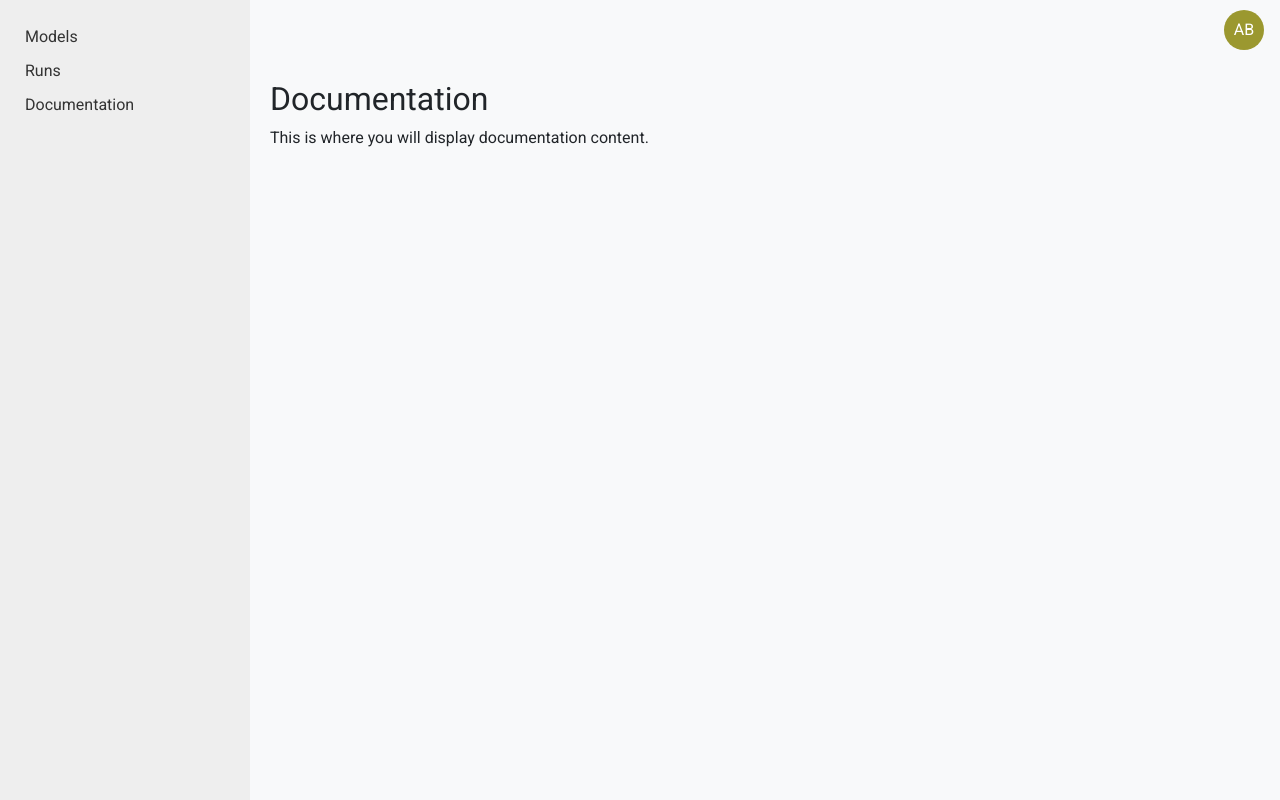
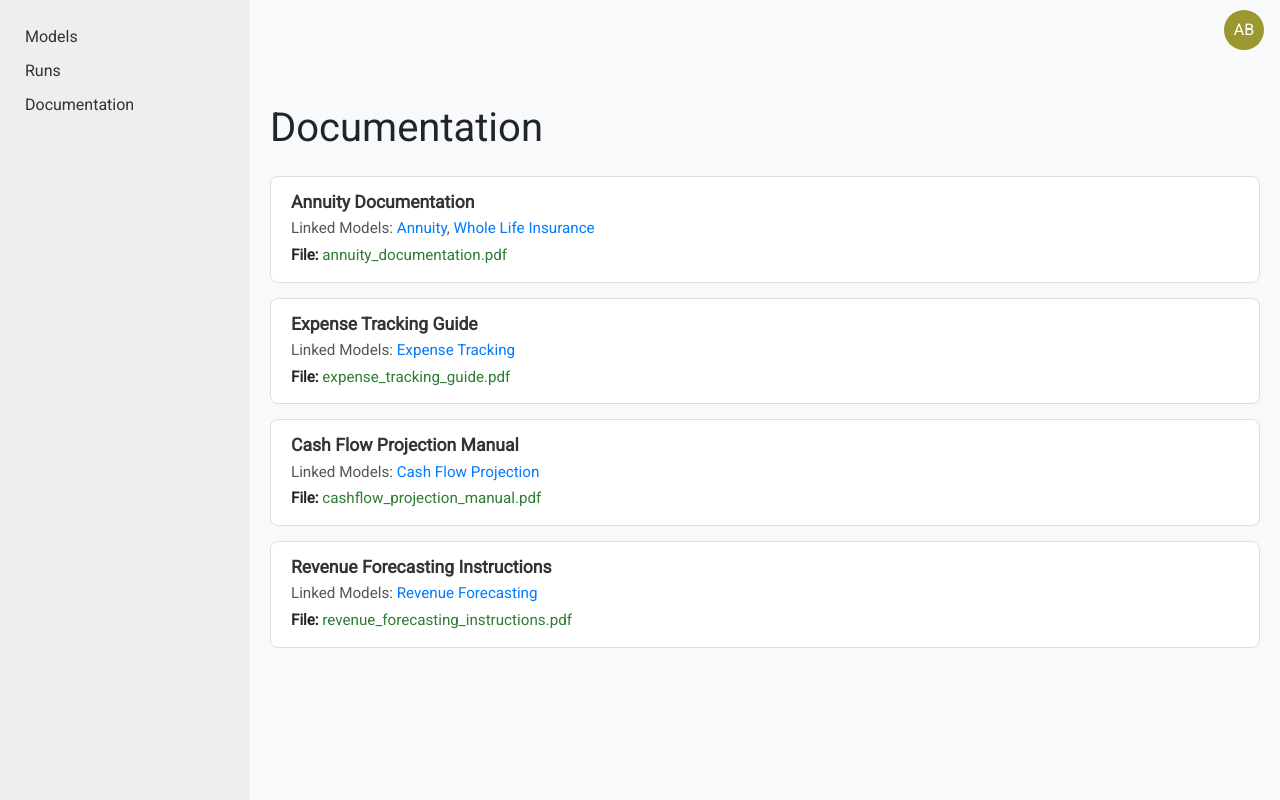
Before and after one commit to zchmielewska/cashflowerhub, a Django app: page /documentation in a window 1280 px wide. Run offline with Django 5.2, Linux system fonts and the light colour scheme; some libraries are stand-ins or nearby versions.

Commit message:
start documentation template

```diff
--- a/hub/static/hub/styles.css
+++ b/hub/static/hub/styles.css
@@ -184,6 +184,48 @@ body {
     color: #721c24;
 }
 
+/* Documentation */
+.doc-list {
+    margin-top: 20px;
+}
+
+.doc-item {
+    background-color: #ffffff;
+    border: 1px solid #dddddd;
+    border-radius: 8px;
+    padding: 15px 20px; /* Medium padding between models and runs */
+    margin-bottom: 15px; /* Medium margin between items */
+    transition: background-color 0.3s ease;
+}
+
+.doc-item:hover {
+    background-color: #f8f9fa;
+}
+
+.doc-title {
+    font-size: 1.1rem;
+    font-weight: bold;
+    color: #333;
+}
+
+.doc-models {
+    font-size: 0.95rem;
+    color: #555;
+}
+
+.doc-file {
+    font-size: 0.95rem;
+}
+
+.doc-file a {
+    color: #2E7D32; /* Dark green for file link, same as models */
+    text-decoration: none;
+}
+
+.doc-file a:hover {
+    text-decoration: underline;
+}
+
 /* Media */
 @media (max-width: 768px) {
     #sidebar-wrapper {
--- a/hub/templates/hub/documentation.html
+++ b/hub/templates/hub/documentation.html
@@ -1,9 +1,54 @@
-<!-- hub/templates/hub/documentation.html -->
-{% extends 'hub/base.html' %}
+{% extends 'base.html' %}
 
 {% block title %}Documentation - Cashflowerhub{% endblock %}
 
 {% block content %}
-<h2>Documentation</h2>
-<p>This is where you will display documentation content.</p>
+    <h1 class="my-4">Documentation</h1>
+
+    <div class="doc-list">
+        <!-- Example Document 1 -->
+        <div class="doc-item">
+            <div class="d-flex justify-content-between align-items-center">
+                <div class="doc-details">
+                    <h5 class="doc-title mb-1">Annuity Documentation</h5>
+                    <p class="doc-models mb-1">Linked Models: <a href="#">Annuity</a>, <a href="#">Whole Life Insurance</a></p>
+                    <p class="doc-file mb-0"><strong>File:</strong> <a href="#">annuity_documentation.pdf</a></p>
+                </div>
+            </div>
+        </div>
+
+        <!-- Example Document 2 -->
+        <div class="doc-item">
+            <div class="d-flex justify-content-between align-items-center">
+                <div class="doc-details">
+                    <h5 class="doc-title mb-1">Expense Tracking Guide</h5>
+                    <p class="doc-models mb-1">Linked Models: <a href="#">Expense Tracking</a></p>
+                    <p class="doc-file mb-0"><strong>File:</strong> <a href="#">expense_tracking_guide.pdf</a></p>
+                </div>
+            </div>
+        </div>
+
+        <!-- Example Document 3 -->
+        <div class="doc-item">
+            <div class="d-flex justify-content-between align-items-center">
+                <div class="doc-details">
+                    <h5 class="doc-title mb-1">Cash Flow Projection Manual</h5>
+                    <p class="doc-models mb-1">Linked Models: <a href="#">Cash Flow Projection</a></p>
+                    <p class="doc-file mb-0"><strong>File:</strong> <a href="#">cashflow_projection_manual.pdf</a></p>
+                </div>
+            </div>
+        </div>
+
+        <!-- Example Document 4 -->
+        <div class="doc-item">
+            <div class="d-flex justify-content-between align-items-center">
+                <div class="doc-details">
+                    <h5 class="doc-title mb-1">Revenue Forecasting Instructions</h5>
+                    <p class="doc-models mb-1">Linked Models: <a href="#">Revenue Forecasting</a></p>
+                    <p class="doc-file mb-0"><strong>File:</strong> <a href="#">revenue_forecasting_instructions.pdf</a></p>
+                </div>
+            </div>
+        </div>
+    </div>
+
 {% endblock %}
```
Also changed, not shown: hub/templates/hub/runs.html (+12 -12 lines).
